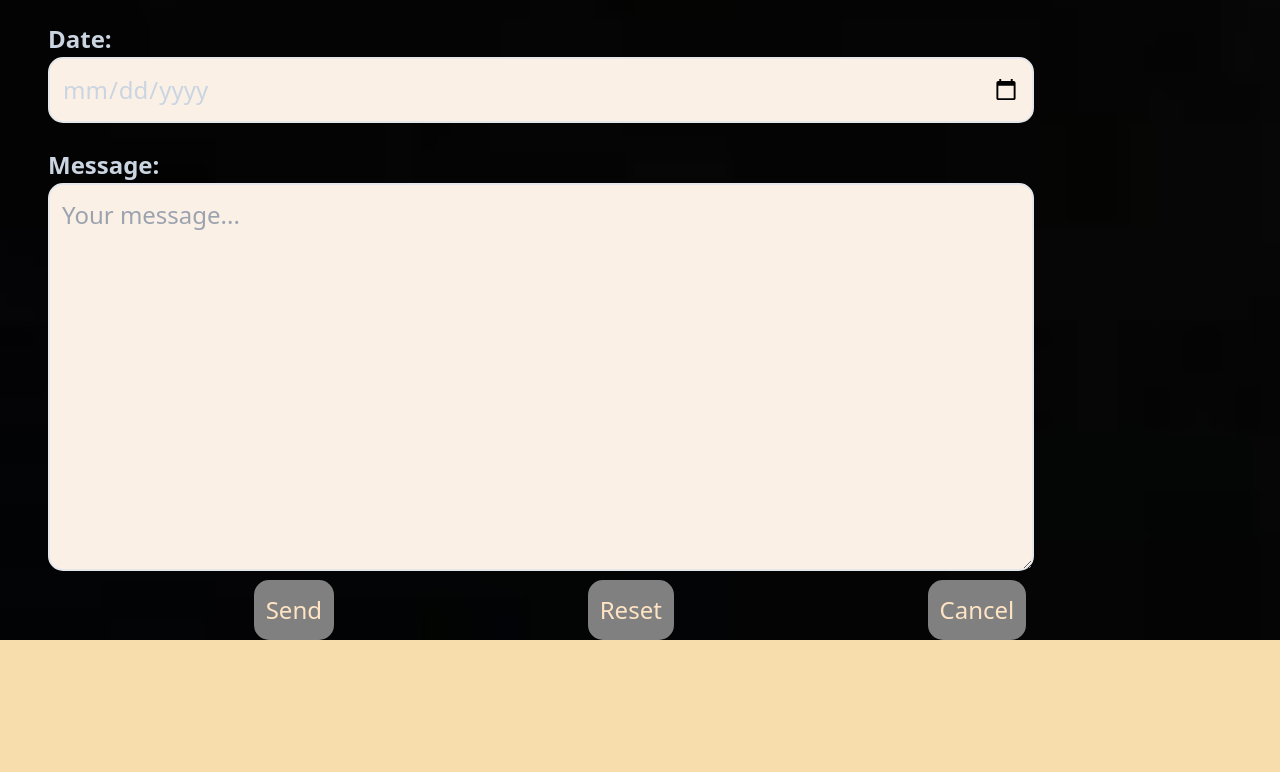
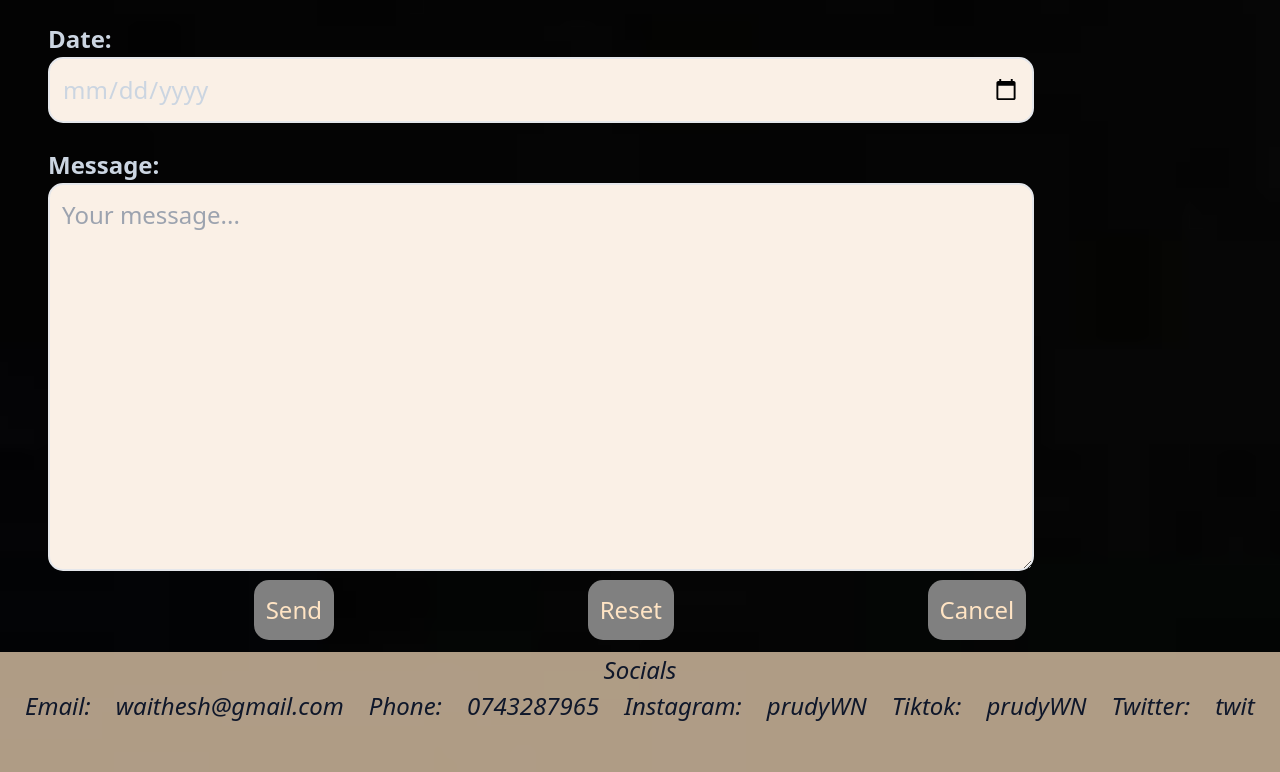
Before and after one commit to prudywn/MyProject, a website: page project/build/project.html in a window 1280 px wide. Shown: the part 4064-4836 px from the top of the page. Before the commit the page ends 4704 px from the top, so only its background shows below. Drawn offline with Linux system fonts and the light colour scheme.

Commit message:
Just finished on the footer

```diff
--- a/project/build/project.css
+++ b/project/build/project.css
@@ -27,6 +27,9 @@ body{
         background-color: rgb(29, 176, 176);
     }
 
+    footer{
+        background-color: rgb(29, 176, 176);
+    }
 }
 
 @media (prefers-color-scheme:light){
@@ -39,6 +42,10 @@ body{
 
     header{
         background-color: rgb(248, 221, 188, 0.7);
+    }
+
+    footer{
+        background-color:rgb(248, 221, 188, 0.7) ;
     }
 }
 
--- a/project/build/project.html
+++ b/project/build/project.html
@@ -23,7 +23,7 @@
                     <a href="#projects">Projects Done</a>
                     <a href="#about">About Me</a>
                     <a href="#contact">Contact Me</a>
-                    <a href="socials">Socials</a>
+                    <a href="#socials">Socials</a>
                 </nav>
 
 
@@ -171,6 +171,20 @@
 
             </article>
         </main>
+
+        <footer id="socials" class="bottom-0 dark:text-slate-900 text-slate-900 pb-8 mt-2 ">
+            <h3 class="flex justify-center"><i>Socials</i></h3>
+
+            <address class="flex justify-evenly">
+                Email: <a class="hover:opacity-45" href="waithesh@gmail.com">waithesh@gmail.com</a>
+                Phone: <a href="0743287965" class="hover:opacity-45">0743287965</a>
+                Instagram: <a href="@prudyWN" class="hover:opacity-45">prudyWN</a>
+                Tiktok: <a href="@prudyWN" class="hover:opacity-45">prudyWN</a>
+                Twitter: <a href="@dence" class="hover:opacity-45">twit</a>
+            </address>
+
+            </section>
+        </footer>
     </body>
 
 </html>
```
Also changed, not shown: project/build/style.css.
